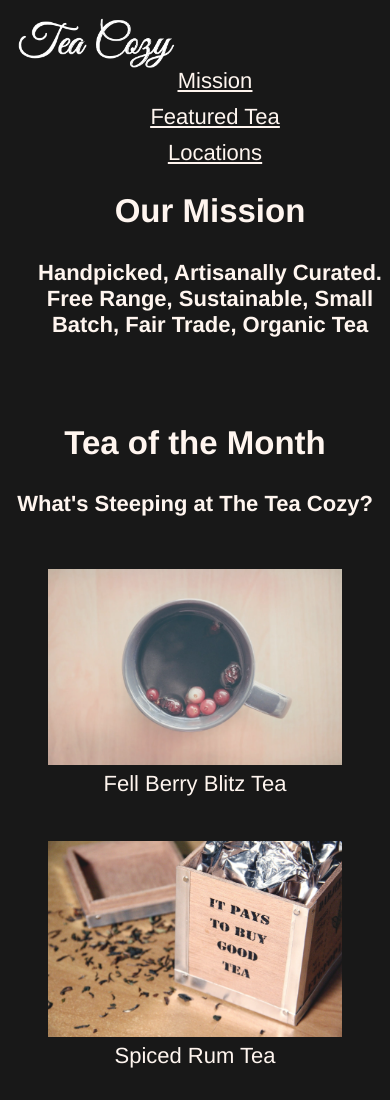
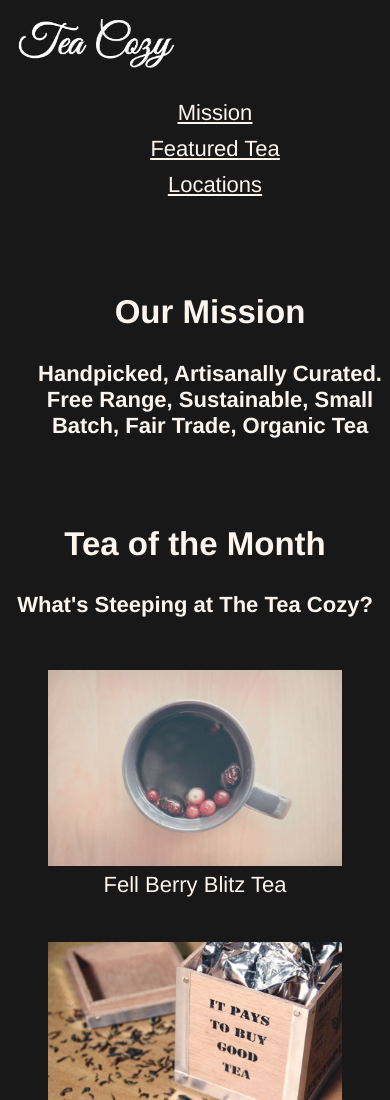
Before and after one commit to heckfyxe/the-tea-cozy, a plain HTML site: page index.html in a window 390 px wide. Shown: the top 1100 px of the page. Drawn offline with Linux system fonts and the light colour scheme.

Commit message:
Some fixes

```diff
--- a/style.css
+++ b/style.css
@@ -69,7 +69,7 @@ main {
 
 #our-mission div {
     width: 100%;
-    background-color: black;
+    background-color: #191919;
 }
 
 #tea-of-month {
@@ -129,21 +129,28 @@ footer {
 }
 
 @media only screen and (max-width: 600px) {
+    .logo {
+        clear: left;
+    }
+
     header {
-        height: auto;
-        position: relative;
+        height: min-content;
+        position: static;
+        z-index: 0;
     }
+
+    #our-mission div {
+        background-color: black;
+    }
+
     nav {
         width: 100%;
-        margin: auto;
+        margin: 10px auto 0;
         clear: left;
-        float: none;
         text-align: center;
     }
+
     li {
         display: block;
     }
-    main {
-        position: static;
-    }
 }
```
